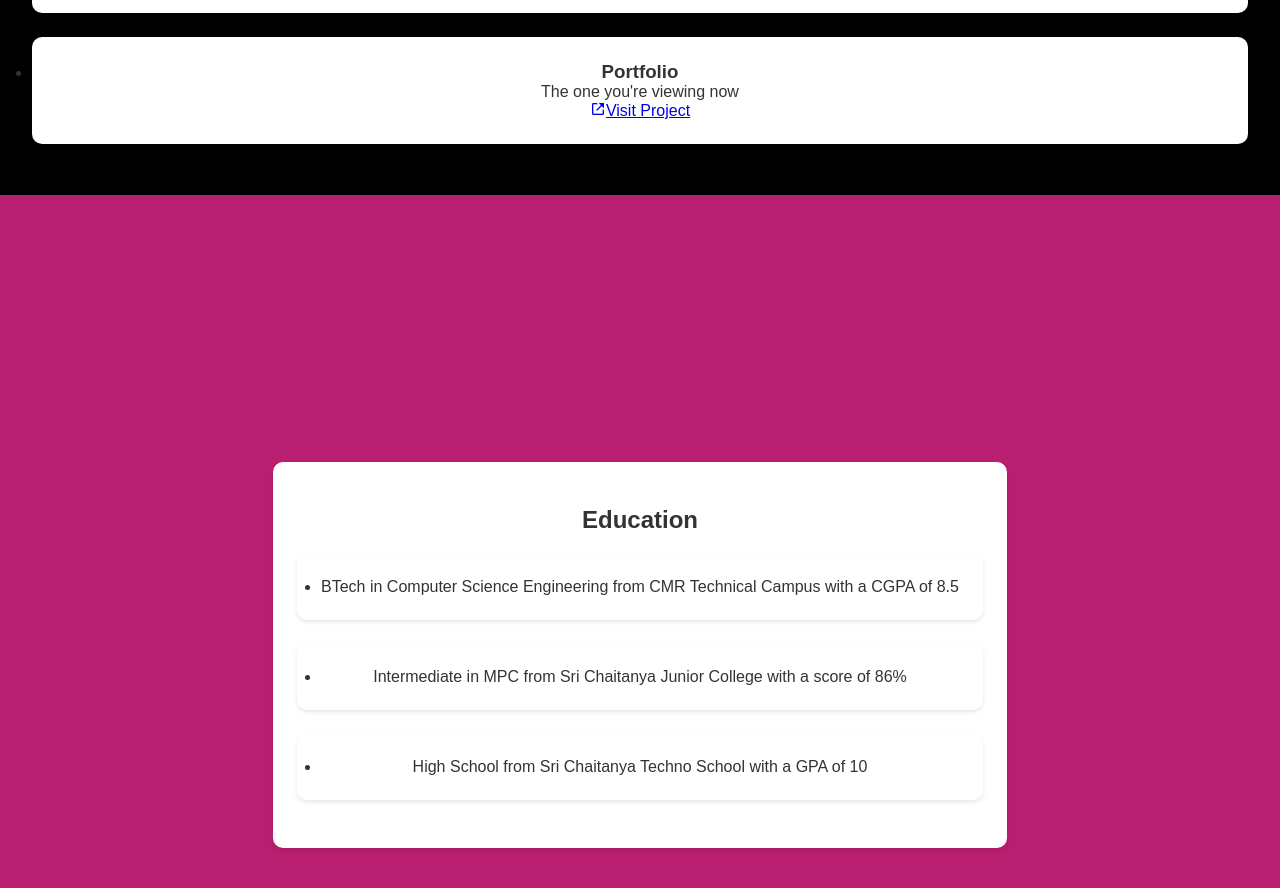
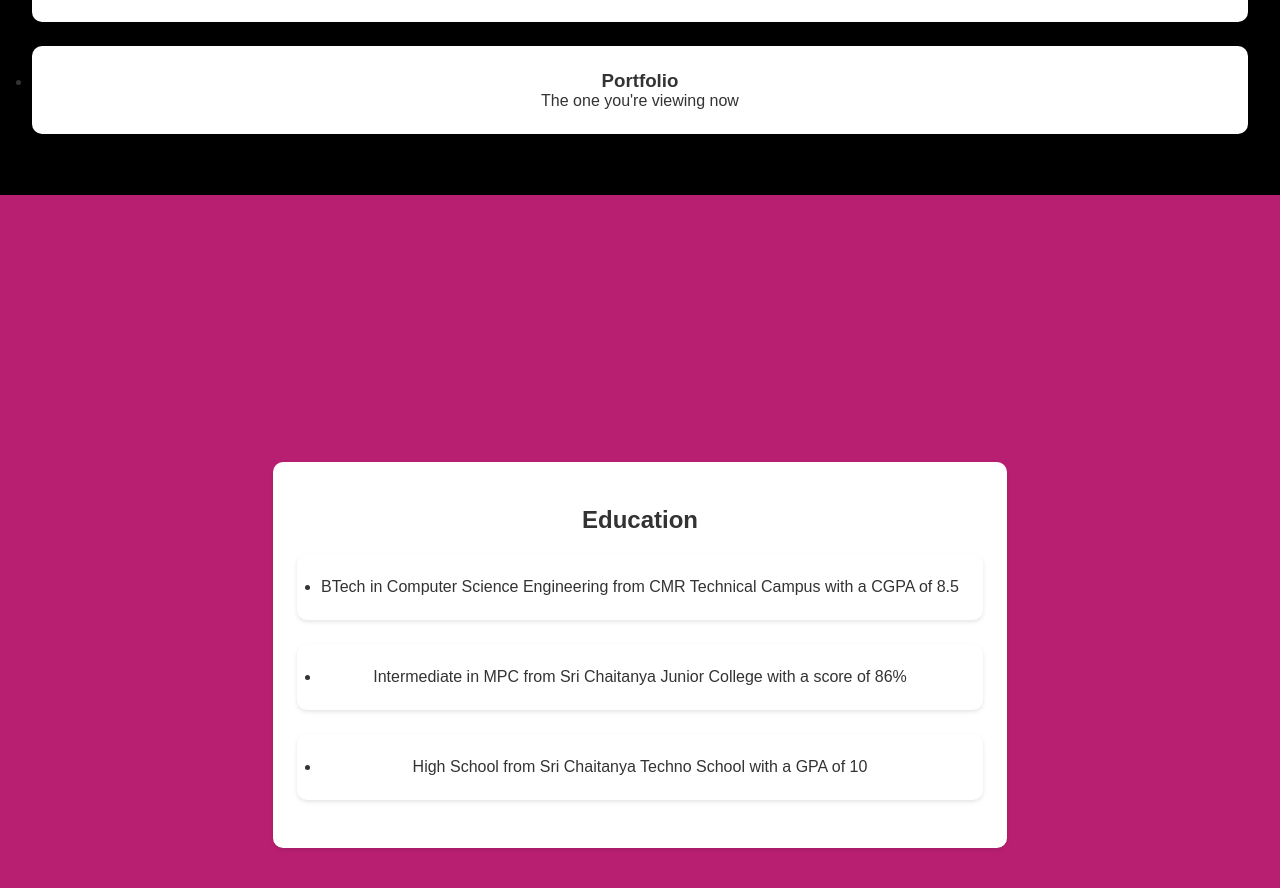
Before and after one commit to 207r1a6654/Kirtis-Portfolio, a plain HTML site: page index.html in a window 1280 px wide. Shown: the part 1693-2581 px from the top of the page. Drawn offline with nearby package versions, Linux system fonts and the light colour scheme.

Commit message:
Update index.html

```diff
--- a/index.html
+++ b/index.html
@@ -72,7 +72,6 @@
                 <div class="box">
                     <h3>Portfolio</h3>
                     <p>The one you're viewing now</p>
-                    <a href="https://207r1a6654.github.io/TImer-WebApp/"><i class='bx bx-link-external'></i>Visit Project</a>
                 </div>
             </li>
         </ul>
```
